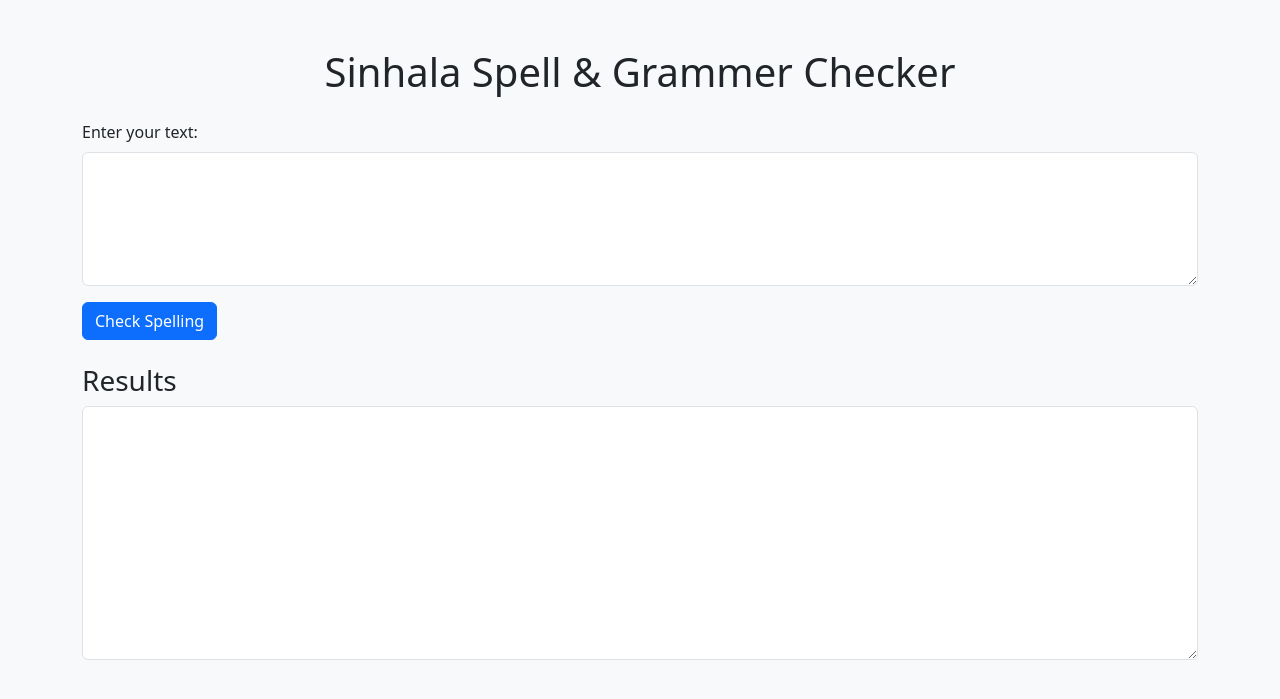
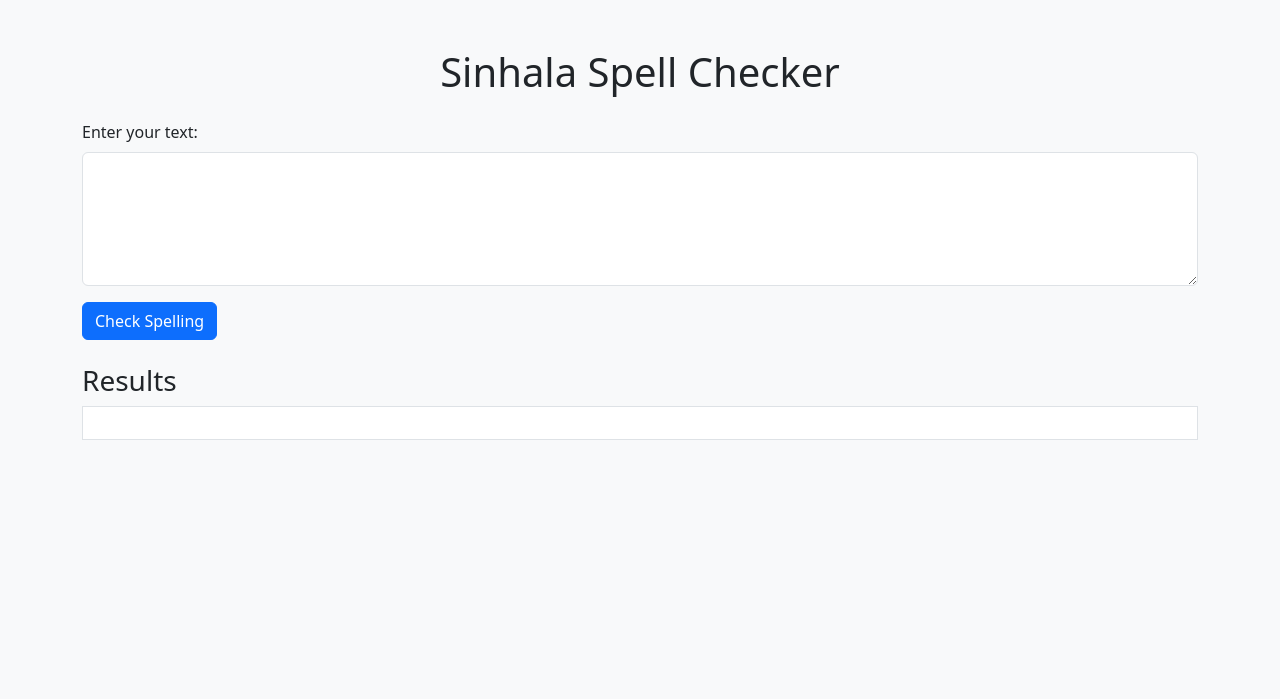
Before and after one commit to AshSama12/Sinhala-Spell-and-Grammer-Checker, a Flask app: template SinhalaSpellChecker/templates/index.html in a window 1280 px wide. Shown: the top 699 px of the page. Run offline with Flask 3, Linux system fonts and the light colour scheme; the template is opened without the code that fills it, so the values that code supplies are empty.

Commit message:
Update index.html

```diff
--- a/SinhalaSpellChecker/templates/index.html
+++ b/SinhalaSpellChecker/templates/index.html
@@ -8,7 +8,7 @@
 </head>
 <body class="bg-light">
     <div class="container mt-5">
-        <h1 class="text-center">Sinhala Spell & Grammer Checker</h1>
+        <h1 class="text-center">Sinhala Spell Checker</h1>
         <form id="spell-check-form" class="mt-4">
             <div class="mb-3">
                 <label for="text" class="form-label">Enter your text:</label>
@@ -20,7 +20,9 @@
         <!-- Result Section -->
         <div id="results" class="mt-4">
             <h3>Results</h3>
-            <textarea id="misspelled-words" class="form-control" rows="10" style="width: 100%; background: #ffffff;"></textarea>
+            <div id="misspelled-words" class="border p-3 bg-white">
+                <!-- Misspelled words and suggestions will be displayed here -->
+            </div>
         </div>
     </div>
 
@@ -41,17 +43,22 @@
                         const misspelledWords = data.misspelled;
                         const suggestions = data.suggestions;
 
-                        let resultText = '';
+                        let resultHTML = '';
                         if (misspelledWords.length > 0) {
+                            resultHTML += '<ul class="list-group">';
                             misspelledWords.forEach(word => {
-                                resultText += `Word: ${word}\nSuggestions: ${suggestions[word].join(', ')}\n\n`;
+                                resultHTML += <li class="list-group-item">
+                                    <strong>${word}</strong>
+                                    Suggestions: ${suggestions[word].join(', ')}
+                                </li>;
                             });
+                            resultHTML += '</ul>';
                         } else {
-                            resultText = 'No spelling errors detected!';
+                            resultHTML = '<p class="text-success">No spelling errors detected!</p>';
                         }
 
-                        // Display the results in the textarea
-                        $('#misspelled-words').val(resultText);
+                        // Display the results in the results container
+                        $('#misspelled-words').html(resultHTML);
                     },
                     error: function () {
                         alert("Error in checking spelling.");
```
